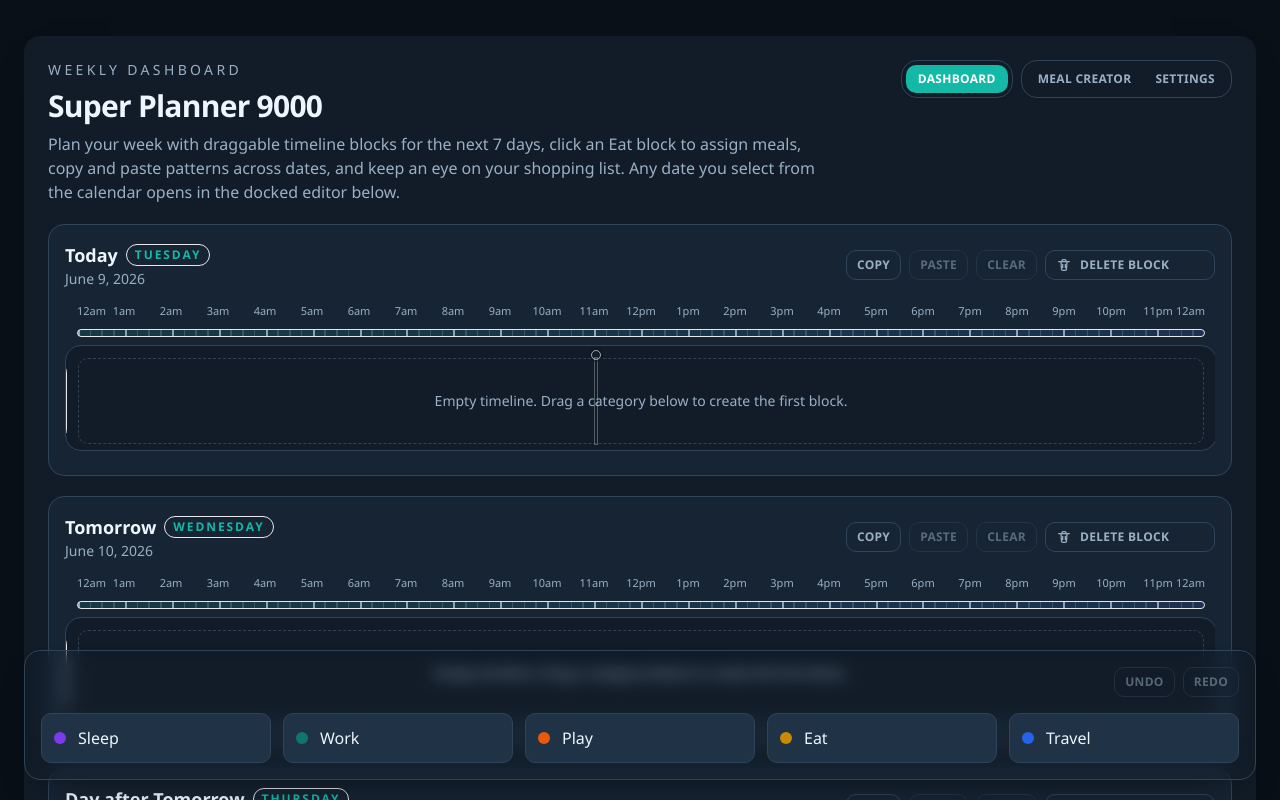
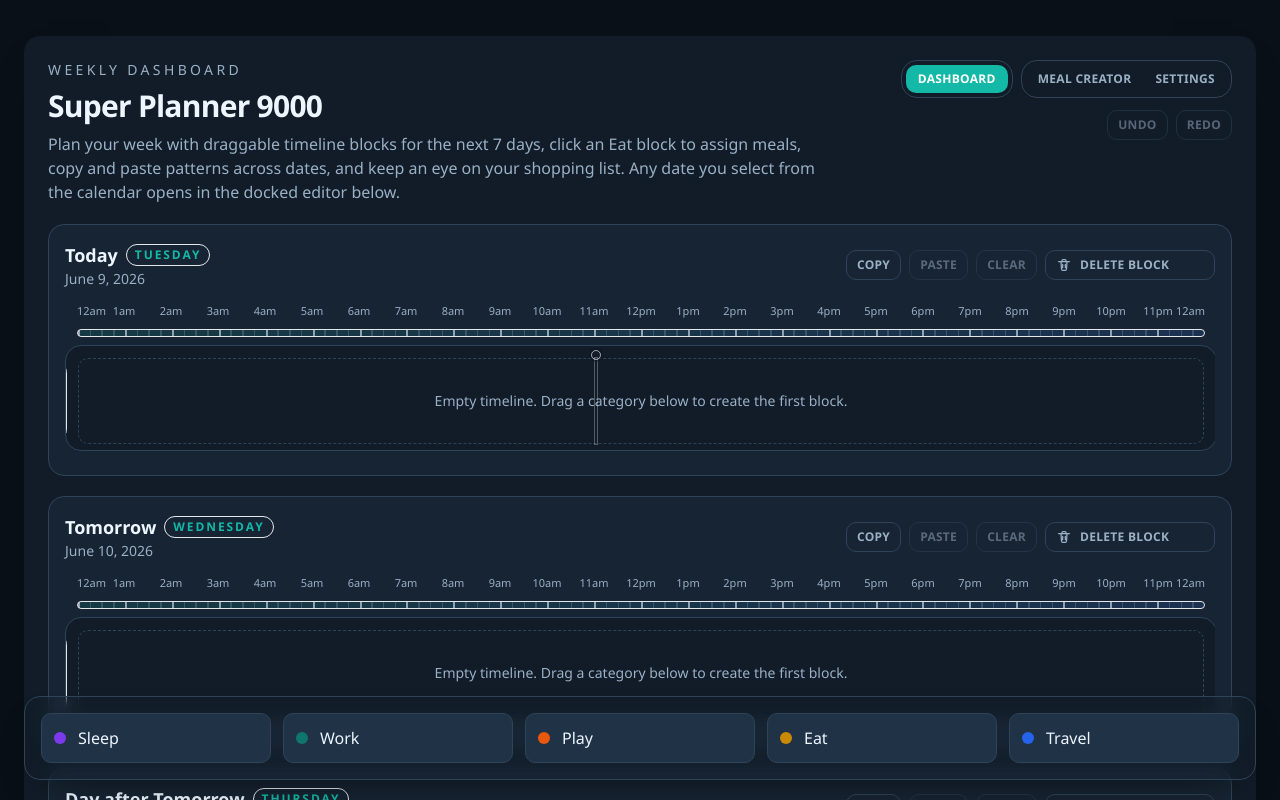
Before and after one commit to TheJoshuaEvans/super-planner-9000, a React (Vite) app: page / in a window 1280 px wide. Shown: the top 800 px of the page. Built offline with nearby package versions, Linux system fonts and the light colour scheme.

Commit message:
Move Undo - Redo Buttons - Moved the undo / redo buttons off the docked card

```diff
--- a/src/App.tsx
+++ b/src/App.tsx
@@ -418,6 +418,7 @@ function App() {
               <p className="max-w-3xl text-sm text-app-muted sm:text-base">{activeTabDefinition.description}</p>
             </div>
 
+            <div className="flex flex-col items-start gap-3 lg:items-end">
               <div className="flex items-center gap-2" role="group" aria-label="App tabs">
                 <div className="inline-flex rounded-lg border border-app-border bg-app-surface/90 p-1 shadow-sm">
                   {renderTabButton(DASHBOARD_TAB)}
@@ -426,6 +427,16 @@ function App() {
                 <div className="inline-flex rounded-lg border border-app-border bg-app-surface/90 p-1 shadow-sm">
                   {OTHER_TABS.map(renderTabButton)}
                 </div>
+              </div>
+
+              {isDashboardTab ? (
+                <PlannerHistoryControls
+                  canUndo={canUndoPlannerEdit}
+                  canRedo={canRedoPlannerEdit}
+                  onUndo={undoPlannerEdit}
+                  onRedo={redoPlannerEdit}
+                />
+              ) : null}
             </div>
           </header>
 
@@ -508,15 +519,6 @@ function App() {
         {isDashboardTab ? (
           <section className="fixed inset-x-0 bottom-0 z-50 px-4 pb-4 lg:px-6 lg:pb-5">
             <div className="mx-auto flex w-full max-w-[96rem] flex-col gap-4 rounded-lg border border-app-border bg-app-surface/95 p-4 shadow-card backdrop-blur">
-              <div className="flex items-center justify-end">
-                <PlannerHistoryControls
-                  canUndo={canUndoPlannerEdit}
-                  canRedo={canRedoPlannerEdit}
-                  onUndo={undoPlannerEdit}
-                  onRedo={redoPlannerEdit}
-                />
-              </div>
-
               {selectedDateKey ? (
                 <div className="space-y-2">
                   <div className="flex items-center justify-between">
--- a/src/components/PlannerHistoryControls/PlannerHistoryControls.tsx
+++ b/src/components/PlannerHistoryControls/PlannerHistoryControls.tsx
@@ -8,7 +8,7 @@ type PlannerHistoryControlsProps = {
 };
 
 /**
- * Compact Day Planner history controls for the floating dock card.
+ * Compact undo/redo controls for the planner's edit history.
  */
 function PlannerHistoryControls({ canUndo, canRedo, onUndo, onRedo }: PlannerHistoryControlsProps) {
   return (
```
Lines whose indentation alone changed are shown as unchanged.
